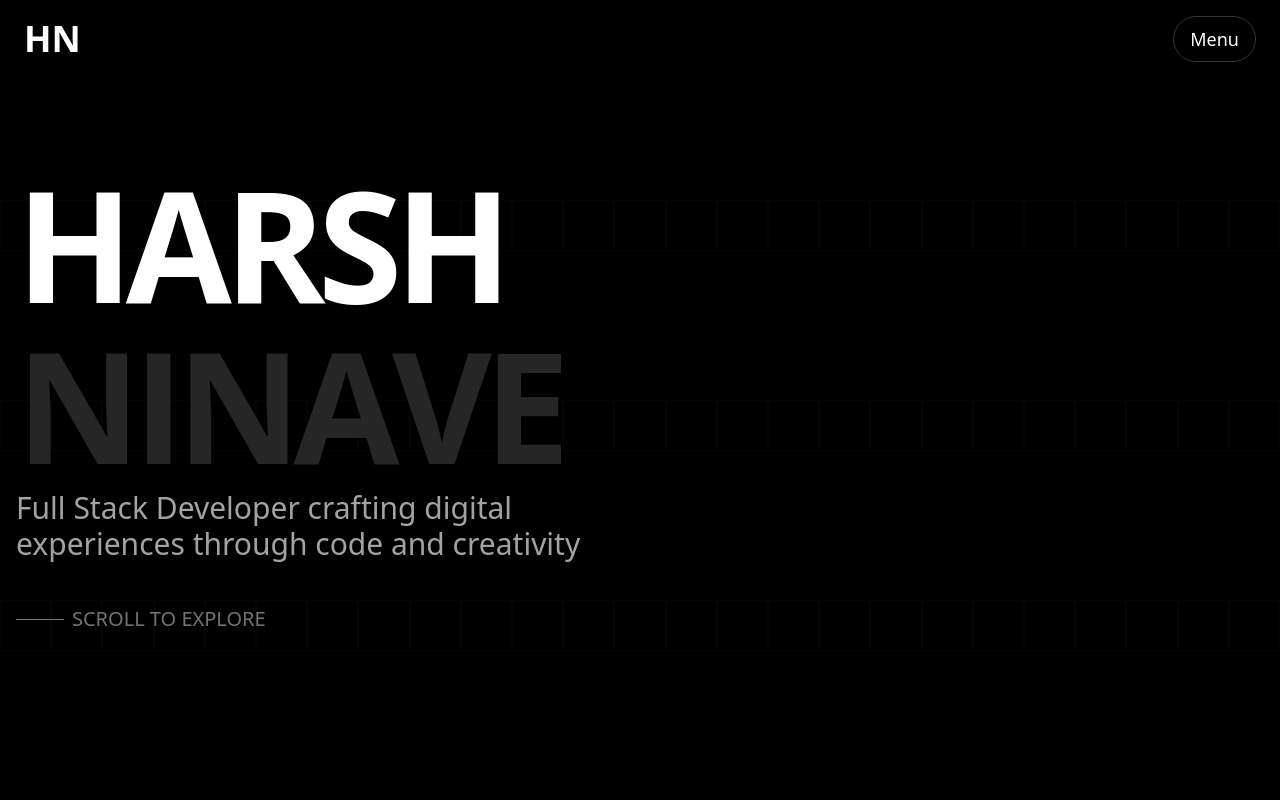
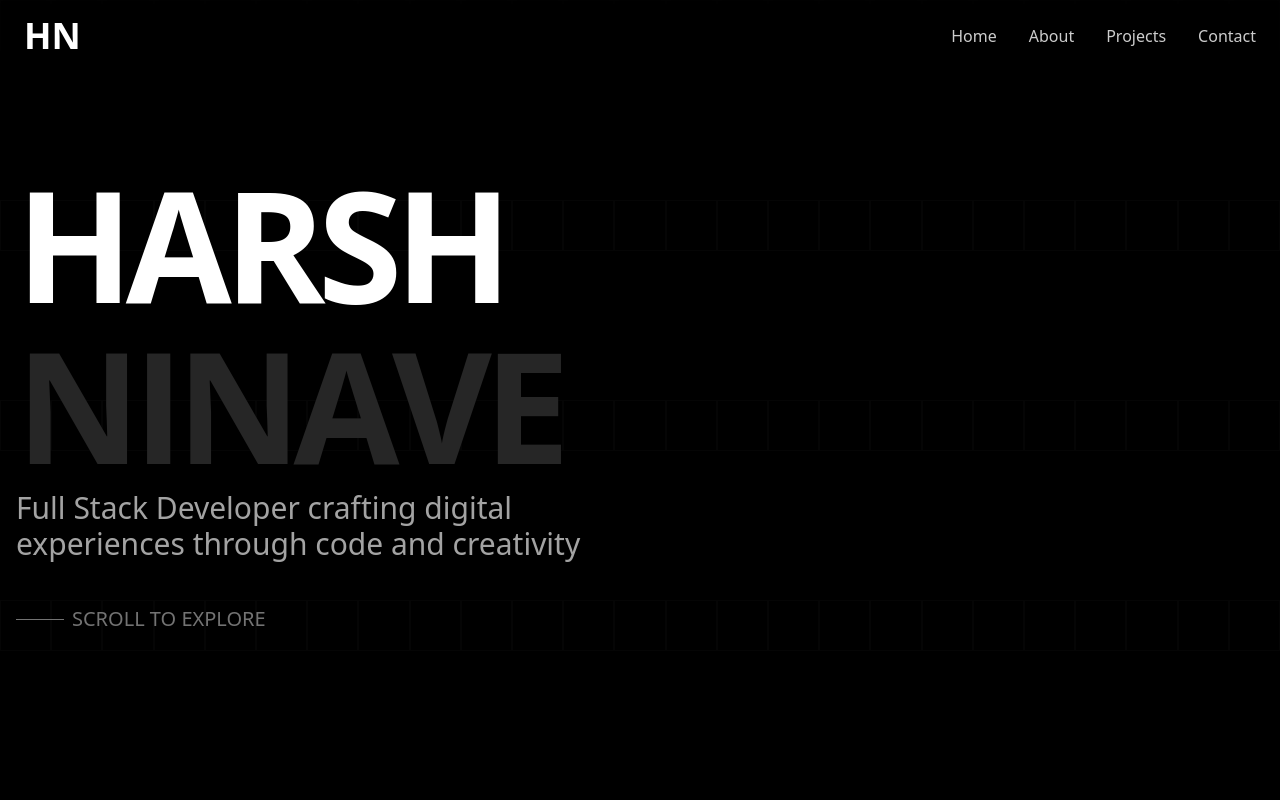
Before and after one commit to Harshninave04/theycallmeharsh, a React (Vite) app: page / in a window 1280 px wide. Shown: the top 800 px of the page. Built offline with nearby package versions, Linux system fonts and the light colour scheme.

Commit message:
Navigation component with smooth scrolling and mobile menu support

```diff
--- a/src/App.tsx
+++ b/src/App.tsx
@@ -12,11 +12,23 @@ function App() {
     <div className="bg-black">
       <CustomCursor />
       <Navigation />
-      <Hero />
-      <About />
-      <Skills />
-      <Work />
-      <Footer />
+
+      <section id="home" className="min-h-screen">
+        <Hero />
+      </section>
+
+      <section id="about" className="min-h-screen">
+        <About />
+      </section>
+
+      <section id="projects" className="min-h-screen">
+        <Skills />
+        <Work />
+      </section>
+
+      <section id="contact" className="min-h-screen">
+        <Footer />
+      </section>
     </div>
   );
 }
--- a/src/components/layout/Navigation.tsx
+++ b/src/components/layout/Navigation.tsx
@@ -1,8 +1,30 @@
-import React from 'react';
-import { motion } from 'framer-motion';
+import React, { useState } from 'react';
+import { motion, AnimatePresence } from 'framer-motion';
 
 const Navigation = () => {
+  const [isMenuOpen, setIsMenuOpen] = useState(false);
+
+  const menuItems = [
+    { title: 'Home', id: 'home' },
+    { title: 'About', id: 'about' },
+    { title: 'Projects', id: 'projects' },
+    { title: 'Contact', id: 'contact' },
+  ];
+
+  const scrollToSection = (e: React.MouseEvent, id: string) => {
+    e.preventDefault(); // Prevent default navigation
+    const element = document.getElementById(id);
+    if (element) {
+      setIsMenuOpen(false);
+      element.scrollIntoView({
+        behavior: 'smooth',
+        block: 'start',
+      });
+    }
+  };
+
   return (
+    <>
       <motion.nav
         initial={{ opacity: 0, y: -20 }}
         animate={{ opacity: 1, y: 0 }}
@@ -12,14 +34,30 @@ const Navigation = () => {
           <div className="flex justify-between items-center">
             <motion.span
               whileHover={{ scale: 1.05 }}
+              onClick={(e) => scrollToSection(e, 'home')}
               className="text-white text-4xl font-extrabold cursor-pointer">
               HN
             </motion.span>
 
+            {/* Desktop Menu */}
+            <div className="hidden md:flex items-center space-x-8">
+              {menuItems.map((item) => (
+                <motion.span
+                  key={item.title}
+                  onClick={(e) => scrollToSection(e, item.id)}
+                  whileHover={{ scale: 1.1 }}
+                  className="text-white/80 hover:text-white transition-colors duration-300 cursor-pointer">
+                  {item.title}
+                </motion.span>
+              ))}
+            </div>
+
+            {/* Mobile Menu Button */}
             <motion.button
               whileHover={{ scale: 1.05 }}
               whileTap={{ scale: 0.95 }}
-            className="text-white text-lg font-medium px-4 py-2 rounded-full
+              onClick={() => setIsMenuOpen(!isMenuOpen)}
+              className="md:hidden text-white text-lg font-medium px-4 py-2 rounded-full
                        border border-white/20 hover:bg-white/10
                        transition-colors duration-300">
               Menu
@@ -27,6 +65,33 @@ const Navigation = () => {
           </div>
         </div>
       </motion.nav>
+
+      {/* Mobile Menu Overlay */}
+      <AnimatePresence>
+        {isMenuOpen && (
+          <motion.div
+            initial={{ opacity: 0, y: -20 }}
+            animate={{ opacity: 1, y: 0 }}
+            exit={{ opacity: 0, y: -20 }}
+            className="fixed inset-0 z-40 md:hidden">
+            <div className="absolute inset-0 bg-black/95 backdrop-blur-lg">
+              <div className="flex flex-col items-center justify-center h-full space-y-8">
+                {menuItems.map((item) => (
+                  <motion.span
+                    key={item.title}
+                    onClick={(e) => scrollToSection(e, item.id)}
+                    whileHover={{ scale: 1.1 }}
+                    className="text-white/80 text-2xl hover:text-white transition-colors duration-300 cursor-pointer">
+                    {item.title}
+                  </motion.span>
+                ))}
+              </div>
+            </div>
+          </motion.div>
+        )}
+      </AnimatePresence>
+    </>
   );
 };
+
 export default Navigation;
```
Lines whose indentation alone changed are shown as unchanged.
